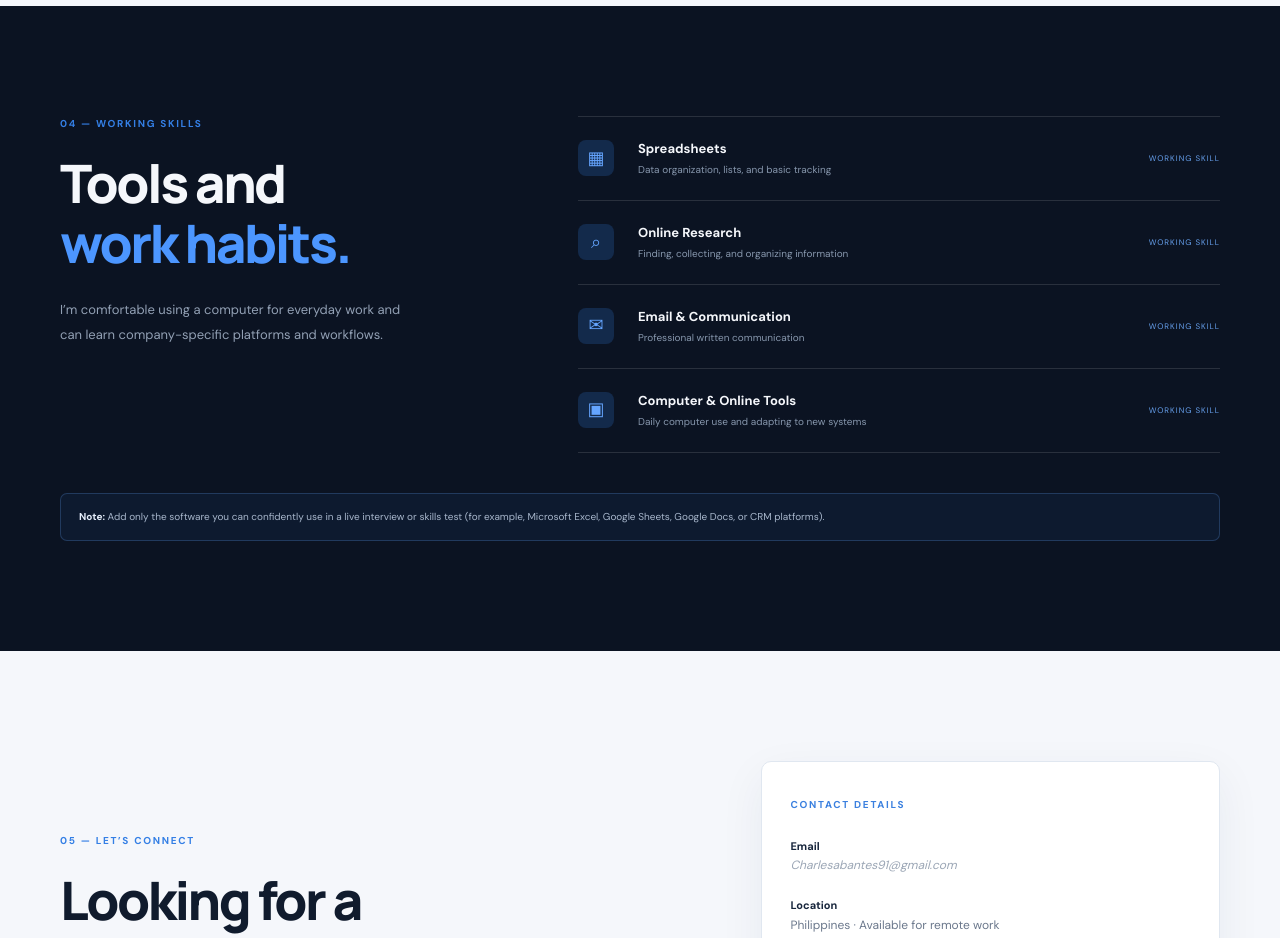
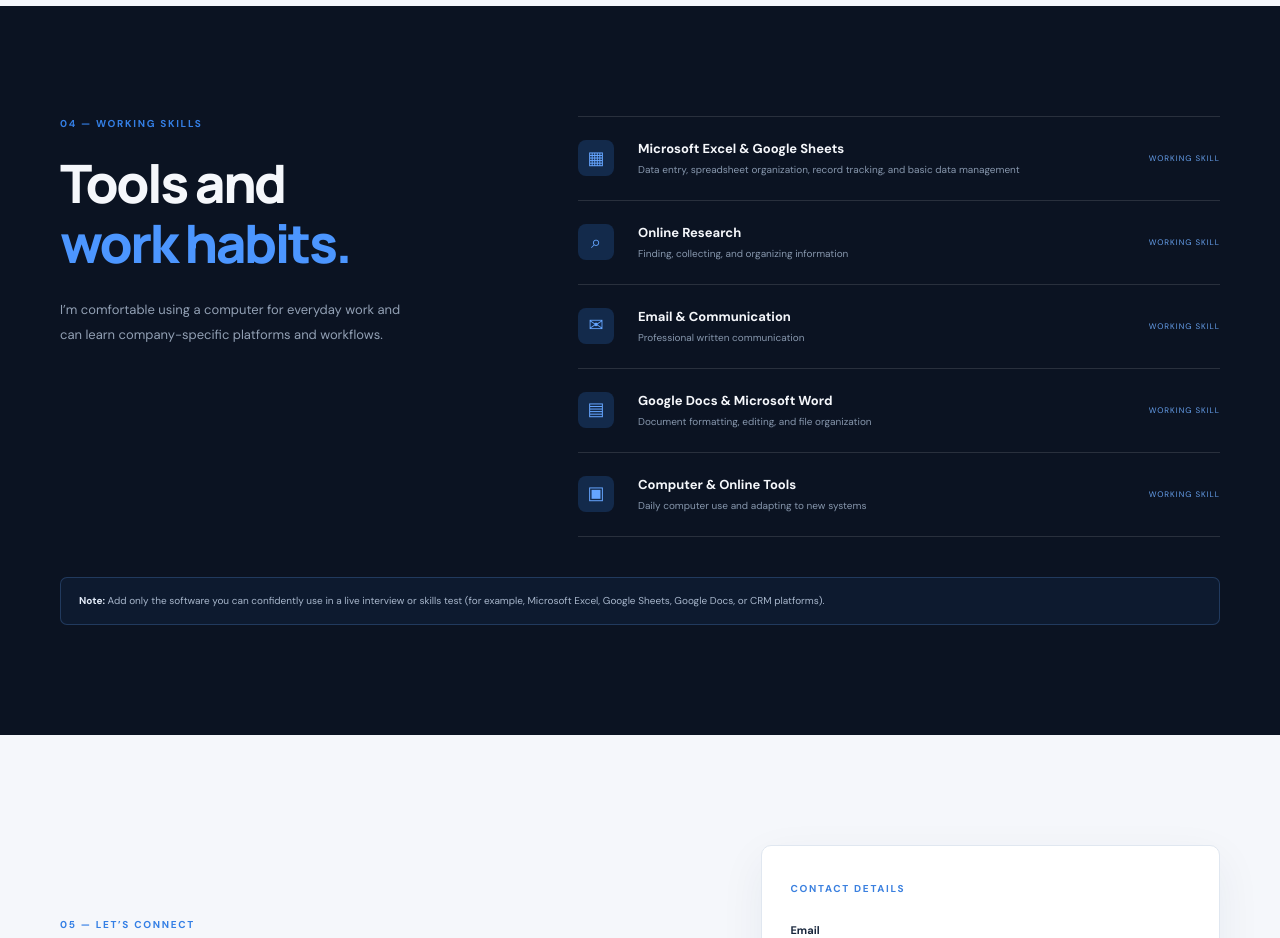
Before and after one commit to charlesabantes91-sudo/charlesabantes91-sudo.github.io, a plain HTML site: page index.html in a window 1280 px wide. Shown: the part 4120-5058 px from the top of the page. Drawn offline with Linux system fonts and the light colour scheme.

Commit message:
Update index.html

```diff
--- a/index.html
+++ b/index.html
@@ -132,9 +132,10 @@
       <div class="container tools-layout">
         <div><p class="section-kicker">04 — WORKING SKILLS</p><h2 class="section-title">Tools and<br><span>work habits.</span></h2><p class="tools-intro">I’m comfortable using a computer for everyday work and can learn company-specific platforms and workflows.</p></div>
         <div class="tools-list">
-          <div class="tool-row"><span class="tool-symbol">▦</span><div><strong>Spreadsheets</strong><small>Data organization, lists, and basic tracking</small></div><span class="tool-level">WORKING SKILL</span></div>
+          <div class="tool-row"><span class="tool-symbol">▦</span><div><strong>Microsoft Excel & Google Sheets</strong><small>Data entry, spreadsheet organization, record tracking, and basic data management</small></div><span class="tool-level">WORKING SKILL</span></div>
           <div class="tool-row"><span class="tool-symbol">⌕</span><div><strong>Online Research</strong><small>Finding, collecting, and organizing information</small></div><span class="tool-level">WORKING SKILL</span></div>
           <div class="tool-row"><span class="tool-symbol">✉</span><div><strong>Email & Communication</strong><small>Professional written communication</small></div><span class="tool-level">WORKING SKILL</span></div>
+          <div class="tool-row"><span class="tool-symbol">▤</span><div><strong>Google Docs & Microsoft Word</strong><small>Document formatting, editing, and file organization</small></div><span class="tool-level">WORKING SKILL</span></div>
           <div class="tool-row"><span class="tool-symbol">▣</span><div><strong>Computer & Online Tools</strong><small>Daily computer use and adapting to new systems</small></div><span class="tool-level">WORKING SKILL</span></div>
         </div>
       </div>
```
